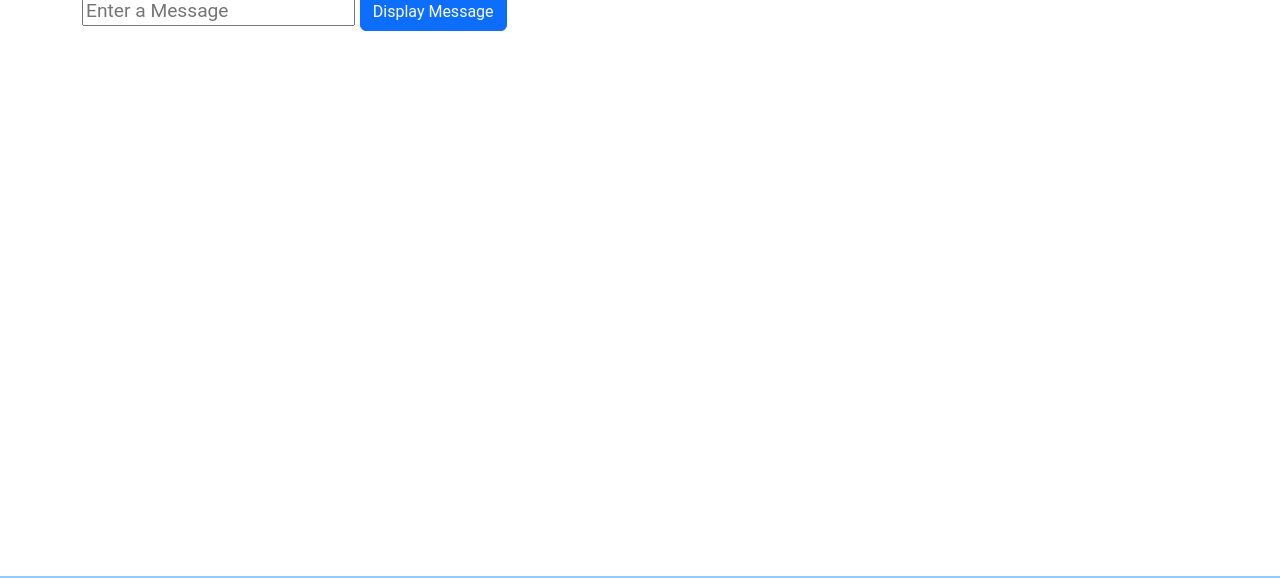
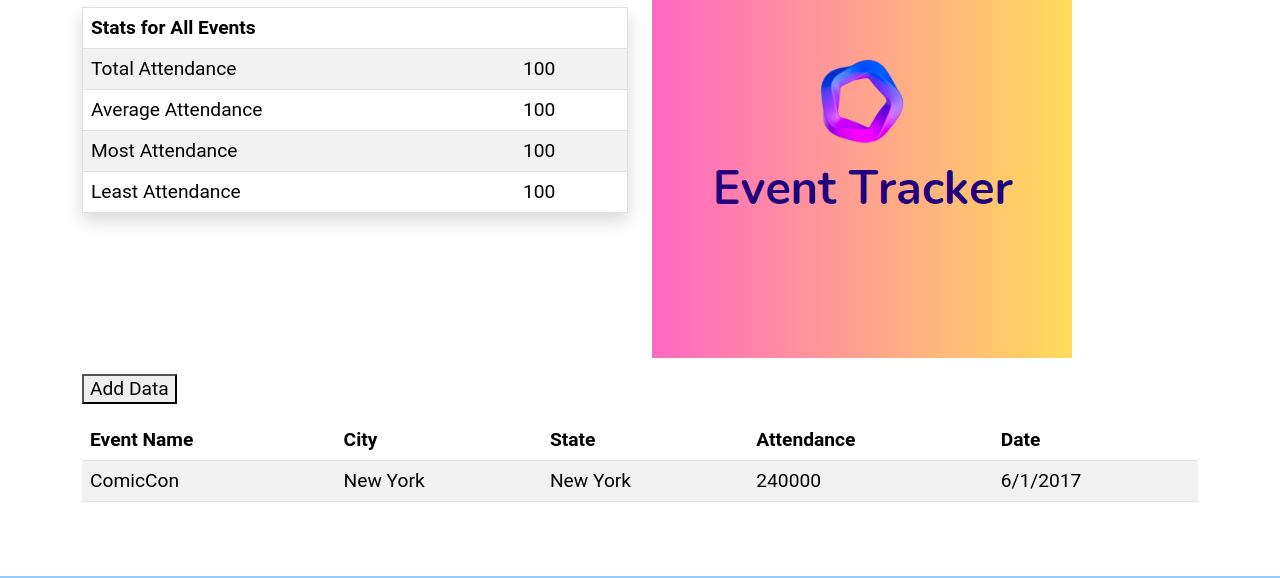
Before and after one commit to Coder-Gabe/Event-Tracker, a plain HTML site: page app.html in a window 1280 px wide. Shown: the part 135-713 px from the top of the page. Drawn offline with nearby package versions, Linux system fonts and the light colour scheme; some packages are replaced by stand-ins of ours; a script that the page names is missing.

Commit message:
initial commit

```diff
--- a/app.html
+++ b/app.html
@@ -63,9 +63,84 @@
 
 
 	<main class="container mt-3">
-		<h1> App UI Goes Here</h1>
-		<input type="text" placeholder="Enter a Message" id="message">
-		<button class="btn btn-primary" id="btnSubmit">Display Message</button>
+		<div class="row">
+			<div class="col-md-6">
+				<div class="dropdown my-3">
+					<button class="btn btn-secondary dropdown-toggle" type="button" data-bs-toggle="dropdown"
+						aria-expanded="false">
+						Pick a location
+					</button>
+					<ul class="dropdown-menu" id="eventDropDown">
+						<li><a class="dropdown-item" href="#">All</a></li>
+						<!-- event cities go  here-->
+					</ul>
+				</div>
+				<table class="table table-striped border shadow">
+					<thead>
+						<tr>
+							<th colspan="2">Stats for <span id="location">All Events</span></th>
+						</tr>
+					</thead>
+					<tbody>
+						<tr>
+							<td>Total Attendance</td>
+							<td id="total">100</td>
+						</tr>
+						<tr>
+							<td>Average Attendance</td>
+							<td id="average">100</td>
+						</tr>
+						<tr>
+							<td>Most Attendance</td>
+							<td id="most">100</td>
+						</tr>
+						<tr>
+							<td>Least Attendance</td>
+							<td id="least">100</td>
+						</tr>
+					</tbody>
+				</table>
+			</div>
+			<div class="col-md-6">
+				<img src="/img/event-tracker.png" class="img-fluid p3">
+			</div>
+		</div>
+		<div>
+			<button class="btn-btn-secondary my-3">Add Data</button>
+			<div class="table-responsive">
+				<table class="table table-striped">
+					<thead>
+						<tr>
+							<th>
+								Event Name
+							</th>
+							<th>
+								City
+							</th>
+							<th>
+								State
+							</th>
+							<th>
+								Attendance
+							</th>
+							<th>
+								Date
+							</th>
+						</tr>
+					</thead>
+					<tbody id="eventTable">
+						<tr>
+							<td>ComicCon</td>
+							<td>New York</td>
+							<td>New York</td>
+							<td>240000</td>
+							<td>6/1/2017</td>
+
+						</tr>
+					</tbody>
+				</table>
+			</div>
+		</div>
 	</main>
 
 
```
Also changed, not shown: index.html (+17 -9 lines), img/Superdog_200.jpg (added), img/event-tracker.png (added).
